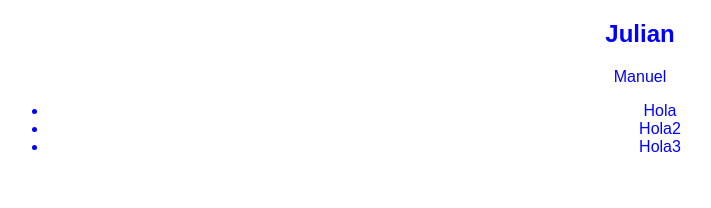
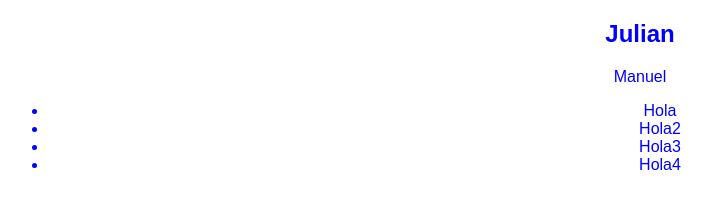
Before and after one commit to julian1988/Blognuevo, a plain HTML site: page index.html in a window 1280 px wide. Shown: the full height of the page, 0-711 px from the left. Drawn offline with Linux system fonts and the light colour scheme.

Commit message:
agregue el cuarto hola al proyecto para ver otra version

```diff
--- a/index.html
+++ b/index.html
@@ -24,7 +24,7 @@
                     <li>Hola</li>
                     <li>Hola2</li>
                     <li>Hola3</li>
-
+                    <li>Hola4</li>
 
                 </ul>
                     </section>
```
